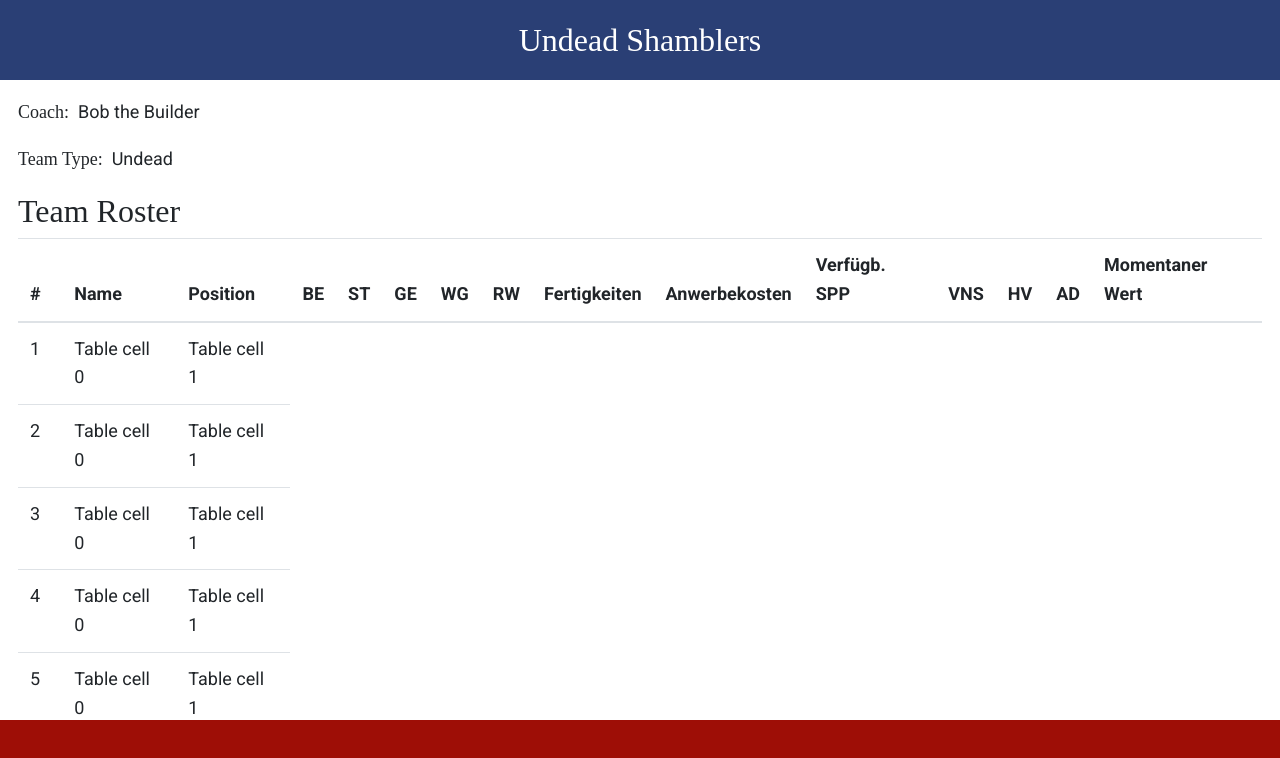
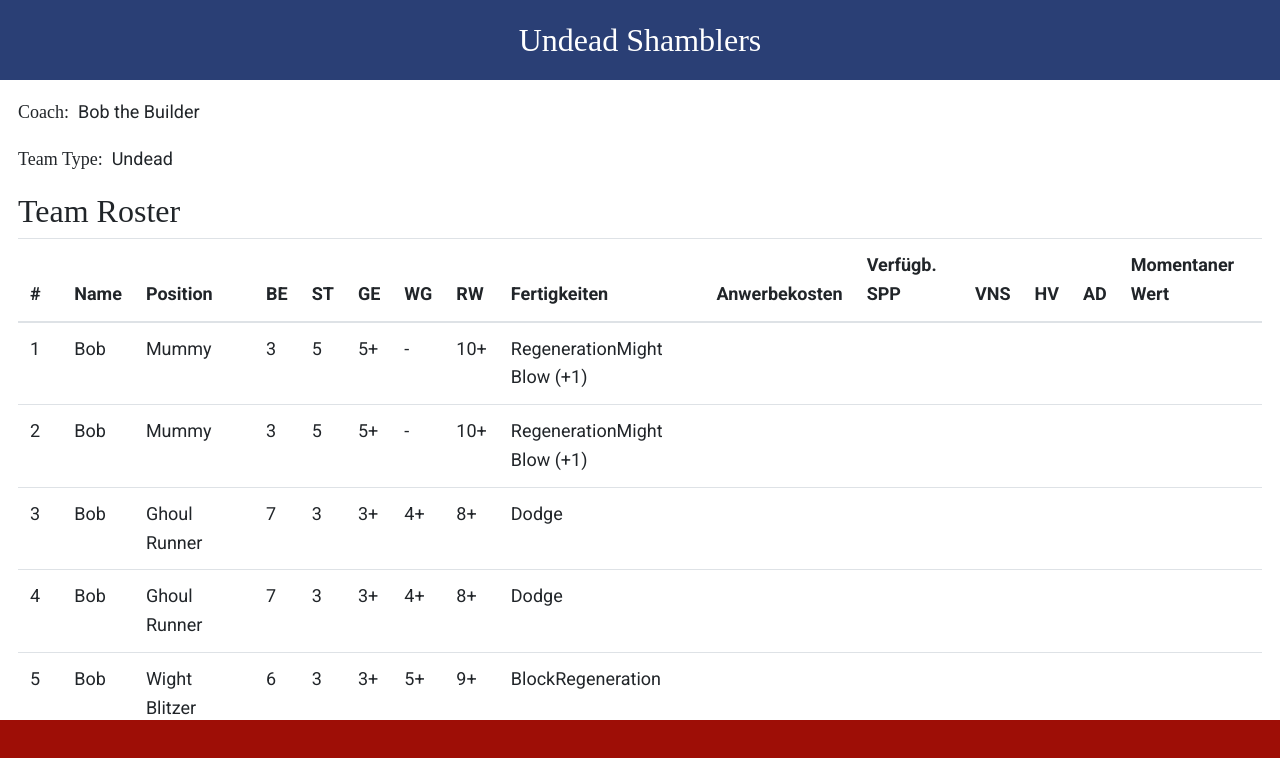
Before and after one commit to dptolle/bbtm_react, a React app: page /team in a window 1280 px wide. Shown: the top 758 px of the page. Built offline with nearby package versions, Linux system fonts and the light colour scheme; a web font is replaced by a local one.

Commit message:
Add Player data to table
Ticket: #3

```diff
--- a/src/team-page/Team-Position.tsx
+++ b/src/team-page/Team-Position.tsx
@@ -1,4 +1,4 @@
-import React, { Fragment } from 'react';
+import React  from 'react';
 
 interface Player {
   name: string;
@@ -10,21 +10,36 @@ interface Player {
   av: string;
   skills: string[];
 }
-
 interface TeamPositionProps {
     number: number;
     player: Player;
+    length: number;
 }
 function TeamPosition(props: TeamPositionProps) {
-    const { number } = props;
+    const { number, length, player } = props;
+    const playerArray = player ? ToArray(player) : [];
   return (
     <tr>
       <td>{number}</td>
-      {Array.from({ length: 2 }).map((_, index) => (
-        <td key={index}>Table cell {index}</td>
-      ))}
+      {player ? Array.from({ length: length }).map((_, index) => (
+        <td key={index}>{playerArray[index]}</td>
+      )) :
+      null}
     </tr>
   );
 }
 
+function ToArray(player: Player) {
+  return [
+    player.name,
+    player.position,
+    player.ma,
+    player.st,
+    player.ag,
+    player.ts,
+    player.av,
+    player.skills
+  ];
+}
+
 export default TeamPosition;
--- a/src/team-page/Team-Roster.tsx
+++ b/src/team-page/Team-Roster.tsx
@@ -18,11 +18,11 @@ function TeamRoster() {
         </thead>
         <tbody>
           {Array.from({ length: 16 }).map((_, index) => (
-            <TeamPosition number={index + 1} player={team[index]} />
+            <TeamPosition length={2} number={index + 1} player={team[index]} />
           ))}
         </tbody>
       </Table>
-       <Table className="hide-on-small">
+      <Table className="hide-on-small">
         <thead>
           <tr>
             <th>#</th>
@@ -33,7 +33,7 @@ function TeamRoster() {
         </thead>
         <tbody>
           {Array.from({ length: 16 }).map((_, index) => (
-            <TeamPosition number={index + 1} player={team[index]} />
+            <TeamPosition length={14} number={index + 1} player={team[index]} />
           ))}
         </tbody>
       </Table>
```
